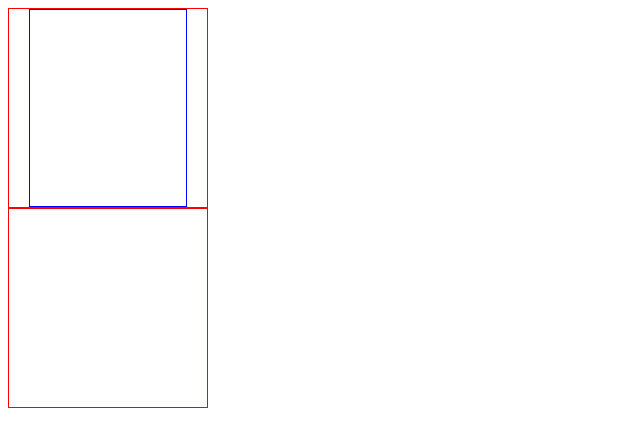
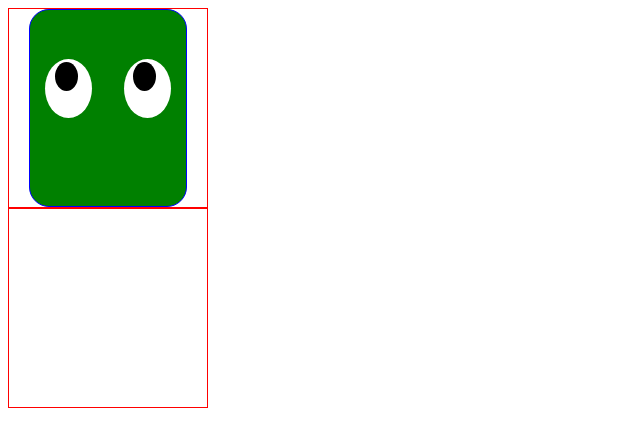
Before and after one commit to Geisel007/Pacman, a plain HTML site: page index.html in a window 1280 px wide. Shown: the whole page, without its empty margins (0-640 px from the left). Drawn offline with Linux system fonts and the light colour scheme.

Commit message:
Add: Ghost's styles

```diff
--- a/styles.css
+++ b/styles.css
@@ -16,4 +16,37 @@
   top: 0;
   left: 10%;
   border: 1px solid blue;
+  border-radius: 20px;
+  background-color: green;
+  z-index: 3;
 }
+
+.eyes {
+  position: absolute;
+  display: inline-block;
+  height: 30%;
+  width: 30%;
+  border-radius: 10%;
+  bottom: 45%;
+  background-color: white;
+  border-radius: 50%;
+}
+
+.eyeleft {
+  left: 10%;
+}
+
+.eyeright {
+  right: 10%;
+}
+
+.eyes::after {
+  position: absolute;
+  bottom: 45%;
+  content: " ";
+  background-color: black;
+  height: 50%;
+  width: 50%;
+  left: 20%;
+  border-radius: 50%;
+}
```
